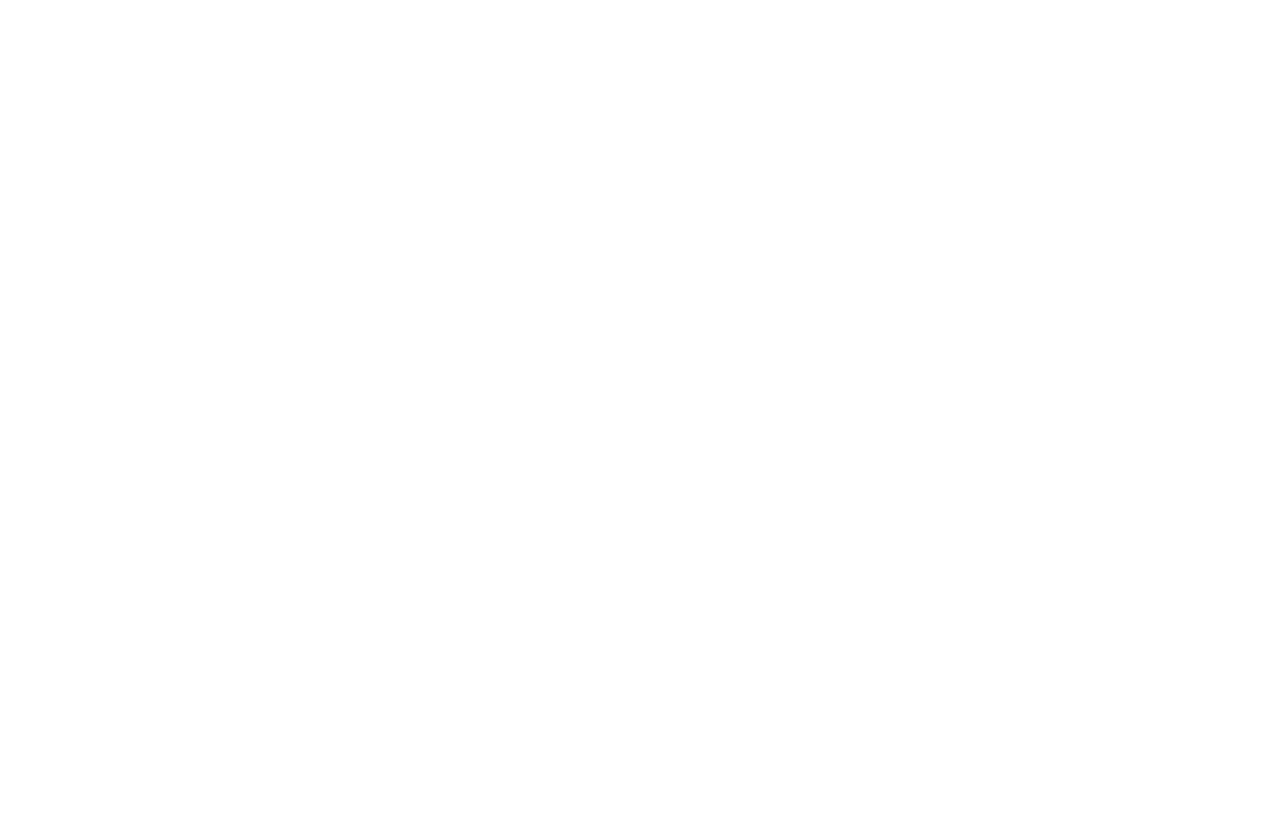
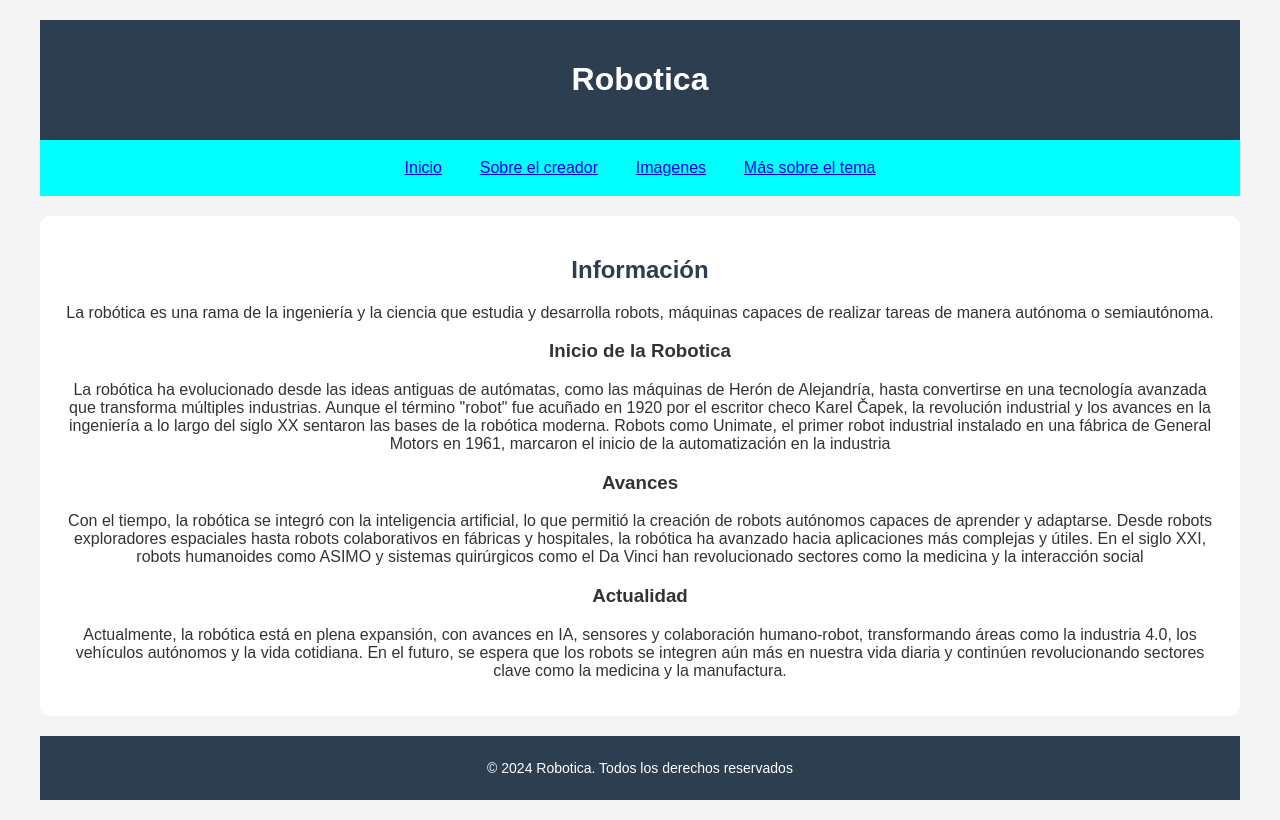
Before and after one commit to Jhan3212/Parcial-Robotica, a plain HTML site: page info.html in a window 1280 px wide. Drawn offline with Linux system fonts and the light colour scheme.

Commit message:
Re ajuste a mi estilo y acabados finales

```diff
--- a/creador.html
+++ b/creador.html
@@ -4,22 +4,36 @@
 <head>
     <meta charset="UTF-8">
     <meta name="viewport" content="width=device-width, initial-scale=1.0">
-    <title>Document</title>
+    <link rel="stylesheet" href="css/diseño.css">
+    <title>Creador</title>
 </head>
 
 <body>
-    <div class="container">
+    <div class="contenedor">
+
+        <body>
+            <div class="contenedor">
                 <div class="header">
-            <h1>Jhansoni Jaén</h1>
-            <p>Estudiante en desarrollo de software.</p>
+                    <h1>Robotica</h1>
+                </div>
+                <div class="navbar">
+                    <ul>
+                        <li><a href="index.html">Inicio</a></li>
+                        <li><a href="creador.html">Sobre el creador</a></li>
+                        <li><a href="imagenes.html">Imagenes</a></li>
+                        <li><a href="info.html">Más sobre el tema</a></li>
+                    </ul>
                 </div>
                 <div class="bio">
-            <p>Mi nombre es Jhansoni</p>
+                    <p>Mi nombre es Jhansoni Jaén, soy un estudiante en desarrollo y gestión de software que está
+                        empezando a aprender desarrollo web. Espero que esta pagina sea de su agrado.</p>
                 </div>
                 <div class="social-links">
                     <a href="https://twitter.com" target="_blank">Twitter</a>
-            <a href="https://linkedin.com" target="_blank">LinkedIn</a>
                     <a href="https://github.com" target="_blank">GitHub</a>
+                </div>
+                <div class="footer">
+                    <p>&copy; 2024 Robotica. Todos los derechos reservados</p>
                 </div>
             </div>
         </body>
--- a/css/diseño.css
+++ b/css/diseño.css
@@ -0,0 +1,83 @@
+body {
+    font-family: Arial, sans-serif;
+    margin: auto;
+    padding: auto;
+    background-color: #f4f4f4;
+    color: #333;
+}
+
+.contenedor {
+    max-width: 1200px;
+    margin: auto;
+    padding: 20px;
+}
+
+.header {
+    background-color: #2c3e50;
+    color: white;
+    text-align: center;
+    padding: 20px 0;
+}
+
+.navbar {
+    background-color: aqua;
+    overflow: hidden;
+}
+
+.navbar ul {
+    list-style: none;
+    padding: 0;
+    margin: 0;
+    display: flex;
+    justify-content: center;
+}
+
+.navbar li {
+    color: white;
+    padding: 0.5cm;
+}
+
+
+.body {
+    margin: 20px 0;
+    background-color: #fff;
+    padding: 20px;
+    border-radius: 10px;
+
+}
+
+.contenido {
+    text-align: center;
+}
+
+.contenido h2 {
+    color: #2c3e50;
+    margin-bottom: 20px;
+}
+
+.centrar img {
+    /*Me costó mucho este punto, se me complica trabajar con imagenes*/
+    border: 5px solid darkblue;
+    height: 70%;
+    width: 70%;
+}
+
+.footer {
+    background-color: #2c3e50;
+    color: white;
+    text-align: center;
+    padding: 10px 0;
+    margin-top: 20px;
+    font-size: 14px;
+}
+
+.social-links {
+    text-align: center;
+    margin: 20px 0;
+}
+
+.social-links a {
+    color: #2c3e50;
+    margin: 0 10px;
+    font-size: 18px;
+}
--- a/info.html
+++ b/info.html
@@ -0,0 +1,80 @@
+<!DOCTYPE html>
+<html lang="en">
+
+<head>
+    <meta charset="UTF-8">
+    <meta name="viewport" content="width=device-width, initial-scale=1.0">
+    <link rel="stylesheet" href="css/diseño.css">
+    <title>HALLOWEEN</title>
+</head>
+
+<body>
+    <div class="contenedor">
+        <div class="header">
+            <h1>Robotica</h1>
+        </div>
+        <div class="navbar">
+            <ul>
+                <li><a href="index.html">Inicio</a></li>
+                <li><a href="creador.html">Sobre el creador</a></li>
+                <li><a href="imagenes.html">Imagenes</a></li>
+                <li><a href="info.html">Más sobre el tema</a></li>
+            </ul>
+        </div>
+        <div class="body">
+            <div class="contenido">
+                <div class="centrar">
+                    <h2>Información</h2>
+                </div>
+                <div>
+                    <p>La robótica es una rama de la ingeniería y la ciencia que estudia y desarrolla robots, máquinas
+                        capaces de realizar
+                        tareas de manera autónoma o semiautónoma.</p>
+                    <h3>Inicio de la Robotica</h3>
+                    <div class="justificar">
+                        <p>
+                            La robótica ha evolucionado desde las ideas antiguas de autómatas, como las máquinas de
+                            Herón de Alejandría, hasta
+                            convertirse en una tecnología avanzada que transforma múltiples industrias. Aunque el
+                            término "robot" fue acuñado en
+                            1920 por el escritor checo Karel Čapek, la revolución industrial y los avances en la
+                            ingeniería a lo largo del siglo XX
+                            sentaron las bases de la robótica moderna. Robots como Unimate, el primer robot industrial
+                            instalado en una fábrica de
+                            General Motors en 1961, marcaron el inicio de la automatización en la industria
+                        </p>
+                    </div>
+                    <h3>Avances</h3>
+                    <div class="justificar">
+                        <p>
+                            Con el tiempo, la robótica se integró con la inteligencia artificial, lo que permitió la
+                            creación de robots
+                            autónomos capaces de aprender y adaptarse. Desde robots exploradores espaciales hasta robots
+                            colaborativos en fábricas y
+                            hospitales, la robótica ha avanzado hacia aplicaciones más complejas y útiles. En el siglo
+                            XXI, robots humanoides como
+                            ASIMO y sistemas quirúrgicos como el Da Vinci han revolucionado sectores como la medicina y
+                            la interacción social
+                        </p>
+                    </div>
+                    <h3>Actualidad</h3>
+                    <div class="justificar">
+                        <p>
+                            Actualmente, la robótica está en plena expansión, con avances en IA, sensores y colaboración
+                            humano-robot, transformando
+                            áreas como la industria 4.0, los vehículos autónomos y la vida cotidiana. En el futuro, se
+                            espera que los robots se
+                            integren aún más en nuestra vida diaria y continúen revolucionando sectores clave como la
+                            medicina y la manufactura.
+                        </p>
+                    </div>
+                </div>
+            </div>
+        </div>
+        <div class="footer">
+            <p>&copy; 2024 Robotica. Todos los derechos reservados</p>
+        </div>
+    </div>
+</body>
+
+</html>
```
Also changed, not shown: imagenes.html (+44 -0 lines), index.html (+15 -6 lines), img/rob2.jpeg (added), img/rob3.jpeg (added), img/rob4.jpeg (added), img/rob5.png (added), img/rob6.jpeg (added). Lines whose indentation alone changed are shown as unchanged.
